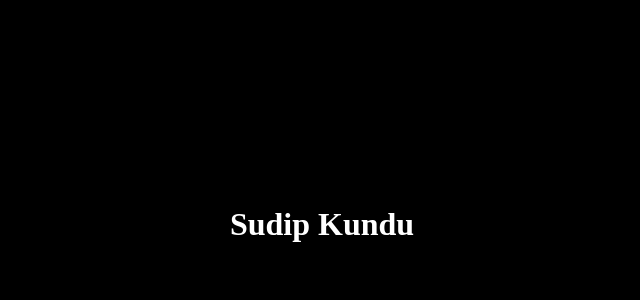
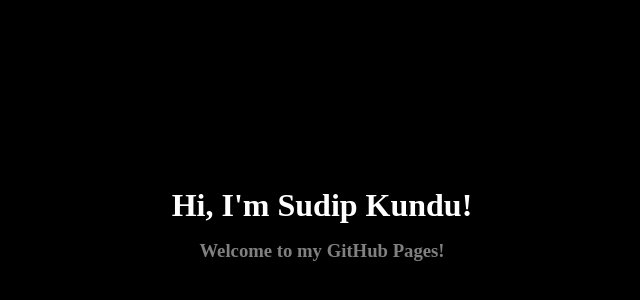
Before and after one commit to sudipkundu999/sudipkundu999.github.io, a plain HTML site: page index.html in a window 1280 px wide. Shown: the part 176-476 px from the top of the page, without its empty margins (318-958 px from the left). Drawn offline with Linux system fonts and the light colour scheme.

Commit message:
[feat] add readme & update content

```diff
--- a/index.html
+++ b/index.html
@@ -7,6 +7,7 @@
     <link rel="stylesheet" href="style.css">
 </head>
 <body>
-    <h1>Sudip Kundu</h1>
+    <h1>Hi, I'm Sudip Kundu!</h1>
+    <h3 style="color: gray;">Welcome to my GitHub Pages!</h3>
 </body>
 </html>
--- a/style.css
+++ b/style.css
@@ -11,4 +11,6 @@
     display: flex;
     justify-content: center;
     align-items: center;
+    flex-direction: column;
+    gap: 16px;
 }
```
Also changed, not shown: 1 other file.
